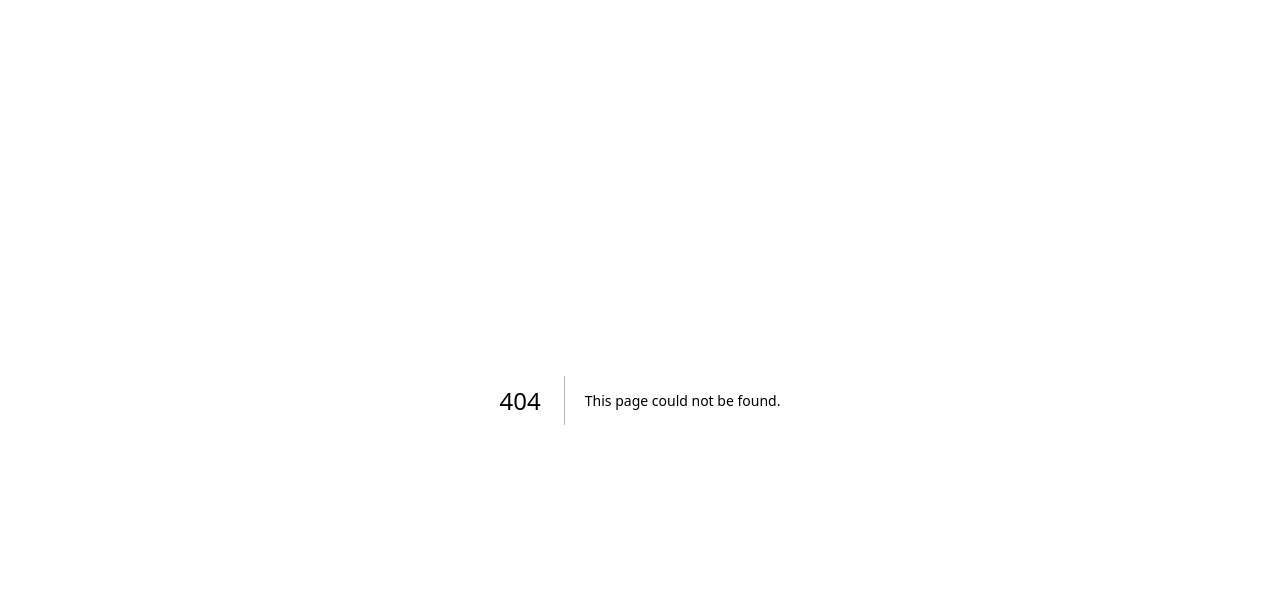
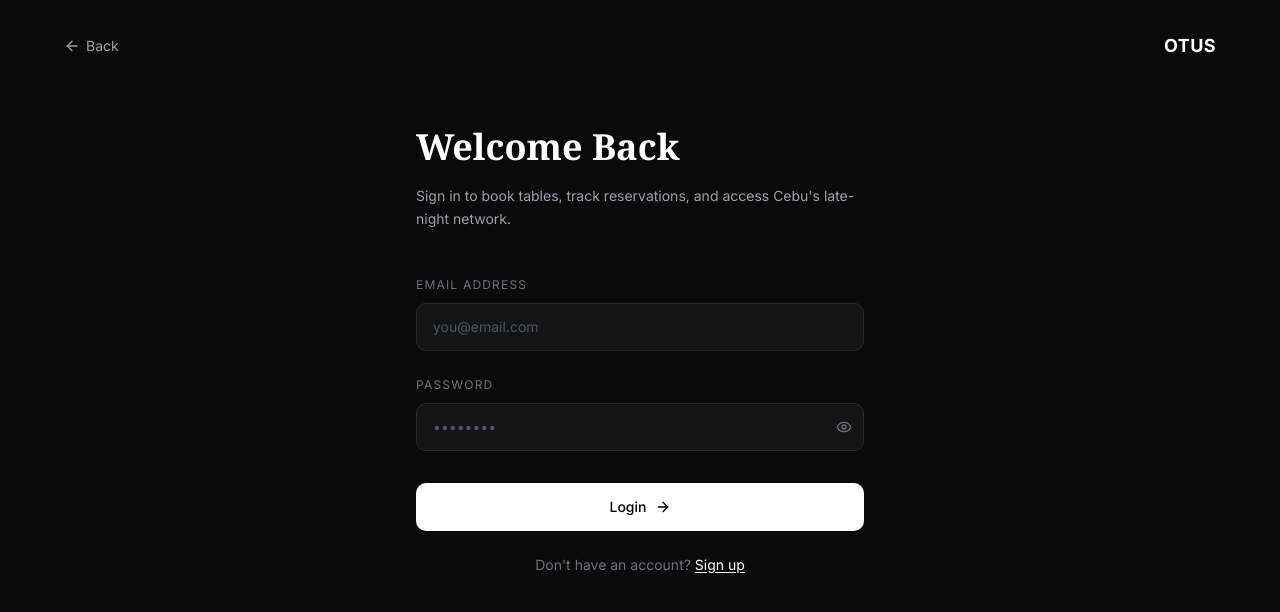
Before and after one commit to saiimonn/nocturnus, a Next.js app: page /auth/login in a window 1280 px wide. Before the commit this address had no page. Shown: the top 612 px of the page. Built offline with nearby package versions, Linux system fonts and the light colour scheme.

Commit message:
feat(ui): initial login ui

```diff
--- /dev/null
+++ b/app/auth/login/page.tsx
@@ -0,0 +1,90 @@
+'use client';
+
+import { useState } from "react";
+import Link from "next/link";
+import { ArrowLeft, ArrowRight, Eye, EyeOff } from "lucide-react";
+
+export default function LoginPage() {
+  const [showPassword, setShowPassword] = useState(false);
+  const [email, setEmail] = useState("");
+  const [password, setPassword] = useState("");
+
+  return (
+    <div className = "relative min-h-screen w-full overflow-hidden bg-[#0a0a0a] text-white">
+      <div className = "relative z-10 flex flex-col p-8 md:px-16">
+        <div className = "flex items-center justify-between">
+          <Link href="/" className="flex items-center gap-1.5 text-sm text-gray-400 hover:text-white transition-colors">
+            <ArrowLeft className="size-4" />
+            Back
+          </Link>
+          <span className="text-lg font-bold tracking-wide">OTUS</span>
+        </div>
+
+        <div className = "flex justify-center pt-10 md:pt-16">
+          <div className = "w-full max-w-md">
+            <h1 className="font-serif text-4xl font-semibold leading-tight">Welcome Back</h1>
+            <p className = "mt-4 text-sm leading-relaxed text-gray-400">
+              Sign in to book tables, track reservations, and access
+              Cebu&apos;s late-night network.
+            </p>
+
+            <div className = "mt-10 space-y-5">
+              <div>
+                <label className = "text-xs uppercase tracking-widest text-gray-500">
+                  Email Address
+                </label>
+                <input
+                  type="email"
+                  value={email}
+                  onChange={(e) => setEmail(e.target.value)}
+                  placeholder="you@email.com"
+                  className = "mt-2 h-12 w-full rounded-lg border border-[#2a2a2a] bg-[#141414] px-4 text-sm text-white placeholder:text-gray-600 focus:border-gray-500 focus:outline-none"
+                />
+              </div>
+
+              <div>
+                <div>
+                  <label className = "text-xs uppercase tracking-widest text-gray-500">
+                    Password
+                  </label>
+                  <div className = "relative mt-2">
+                    <input
+                      type={showPassword ? "text" : "password"}
+                      value={password}
+                      onChange={(e) => setPassword(e.target.value)}
+                      placeholder="••••••••"
+                      className = "h-12 w-full rounded-lg border border-[#2a2a2a] bg-[#141414] px-4 pr-11 text-sm text-white placeholder:text-gray-600 focus:border-gray-500 focus:outline-none"
+                    />
+                    <button
+                      type="button"
+                      onClick={() => setShowPassword((v) => !v)}
+                      className = "absolute right-3 top-1/2 -translate-y-1/2 text-gray-500 hover:text-gray-300"
+                    >
+                      {showPassword ? (
+                        <EyeOff className = "size-4" />
+                      ) : (
+                          <Eye className = "size-4" />
+                      )}
+                    </button>
+                  </div>
+                </div>
+              </div>
+
+              <button className = "mt-8 flex h-12 w-full items-center justify-center gap-2 rounded-lg bg-white text-sm font-medium text-black transition-colors hover:bg-gray-100">
+                Login
+                <ArrowRight className = "size-4" />
+              </button>
+
+              <p className="mt-6 text-center text-sm text-gray-500">
+                Don&apos;t have an account?{" "}
+                <Link href="/auth/register" className="text-white underline underline-offset-2">
+                  Sign up
+                </Link>
+              </p>
+            </div>
+          </div>
+        </div>
+      </div>
+    </div>
+  )
+}
```
